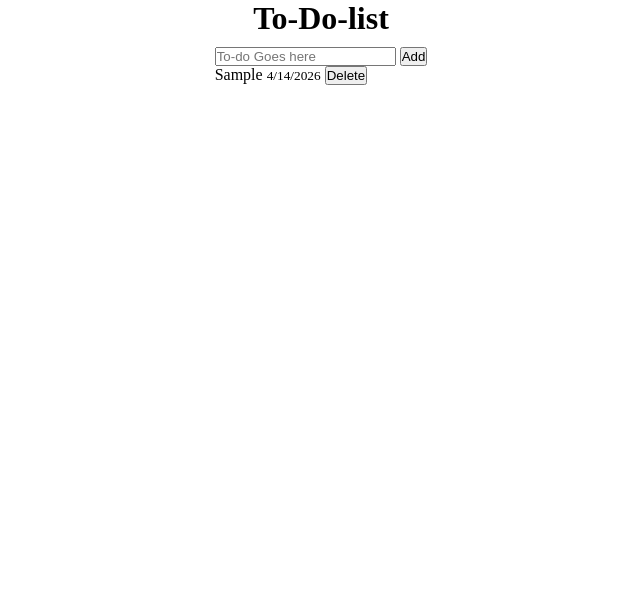
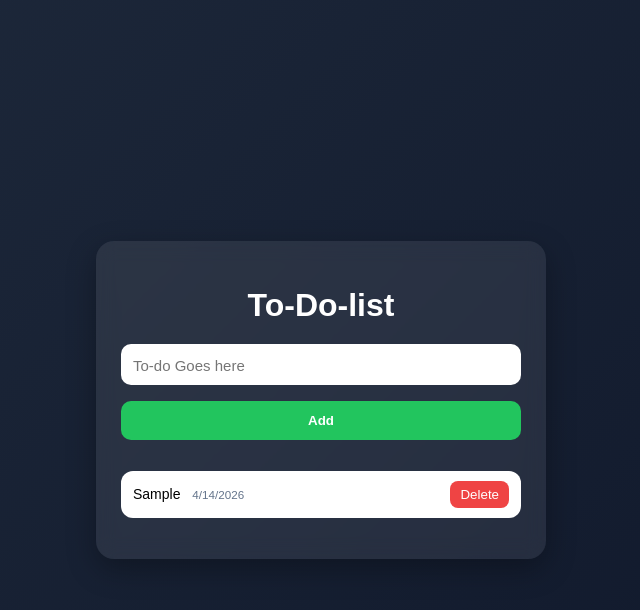
Before and after one commit to manav1913/To-do-app, a plain HTML site: page index.html in a window 1280 px wide. Both pictures are taken after typing "Sample" into the empty fields and a click on the button "Add". Shown: the whole page, without its empty margins (319-959 px from the left). Drawn offline with Linux system fonts and the light colour scheme.

Commit message:
Add styling todo app

```diff
--- a/style.css
+++ b/style.css
@@ -1,12 +1,88 @@
-*{
+body {
     margin: 0;
-    padding: 0;
-    box-sizing: border-box;
+    font-family: Arial, sans-serif;
+    background: linear-gradient(135deg, #1e293b, #0f172a);
+    display: flex;
+    justify-content: center;
+    align-items: center;
+    height: 100vh;
 }
 
-.container{
+
+.container {
+    background: rgba(255, 255, 255, 0.08);
+    padding: 25px;
+    border-radius: 18px;
+    width: 400px;
+    backdrop-filter: blur(10px);
+    box-shadow: 0 10px 30px rgba(0,0,0,0.3);
+}
+
+h1 {
+    text-align: center;
+    color: white;
+    margin-bottom: 20px;
+}
+
+
+.main {
     display: flex;
     flex-direction: column;
-    gap: 10px;
+    gap: 15px;
+}
+
+#todo {
+    padding: 12px;
+    border-radius: 10px;
+    border: none;
+    outline: none;
+    font-size: 15px;
+}
+
+#add {
+    padding: 12px;
+    border: none;
+    border-radius: 10px;
+    background: #22c55e;
+    color: white;
+    font-weight: bold;
+    cursor: pointer;
+    transition: 0.2s;
+}
+
+#add:hover {
+    background: #16a34a;
+    transform: translateY(-2px);
+}
+
+#txt p {
+    display: flex;
+    justify-content: space-between;
     align-items: center;
+    background: white;
+    margin: 10px 0;
+    padding: 10px 12px;
+    border-radius: 12px;
+    font-size: 14px;
 }
+
+
+#txt small {
+    color: #64748b;
+    margin-left: 8px;
+}
+
+#txt button {
+    background: #ef4444;
+    border: none;
+    color: white;
+    padding: 6px 10px;
+    border-radius: 8px;
+    cursor: pointer;
+    transition: 0.2s;
+}
+
+#txt button:hover {
+    background: #dc2626;
+    transform: scale(1.05);
+}
```
